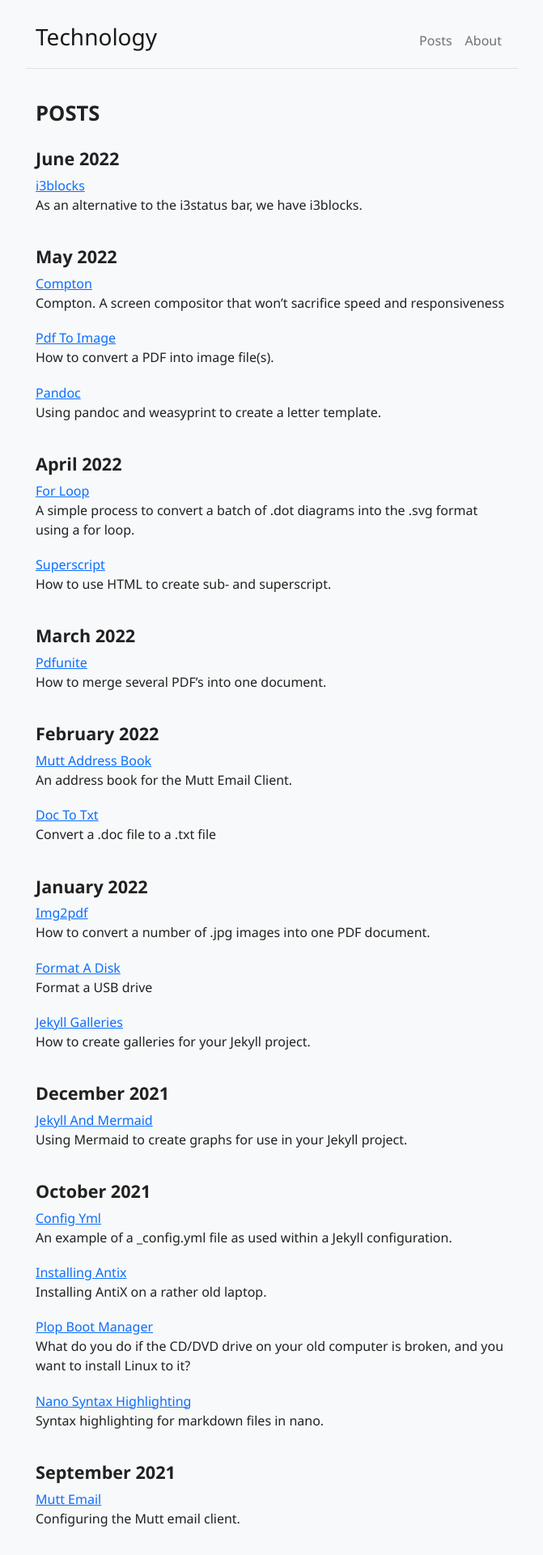
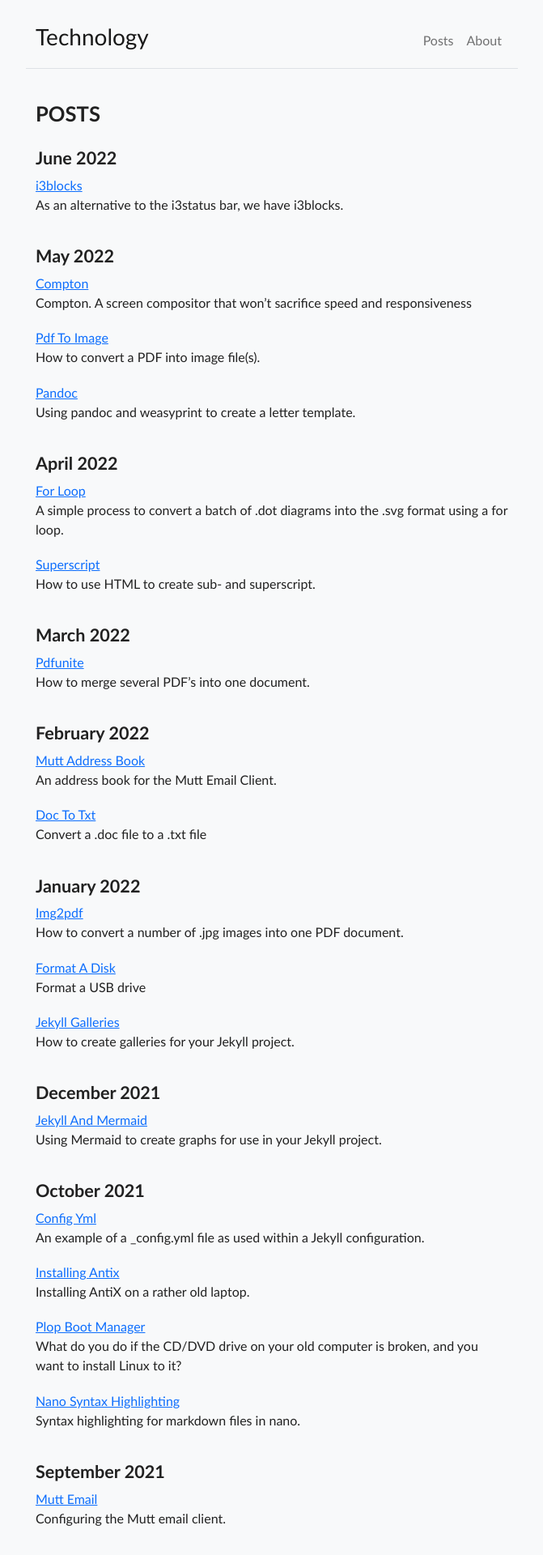
Before and after one commit to durnberger/durnberger.github.io, a Jekyll site: the page built from index.markdown, in a window 1280 px wide. Shown: the top 1920 px of the page at 81% size, without its empty margins (304-975 px from the left). Built offline with Jekyll 4.4.1, drawn with Linux system fonts in a browser that asks for light colours.

Commit message:
final final tweaks

```diff
--- a/_sass/base.scss
+++ b/_sass/base.scss
@@ -27,7 +27,7 @@ $black:    #000;
 $main-width-normal: 38rem ;
 
 // Font Families
-$font-family-primary: Segoe, 'Segoe UI', Optima, Arial, 'sans-serif';
+$font-family-primary: candara, calibri, Optima, Arial, 'sans-serif';
 $font-family-monospace: Courier, 'Lucida Typewriter', monospace;
 
 // Font Sizes
```
Also changed, not shown: 3 other files.
